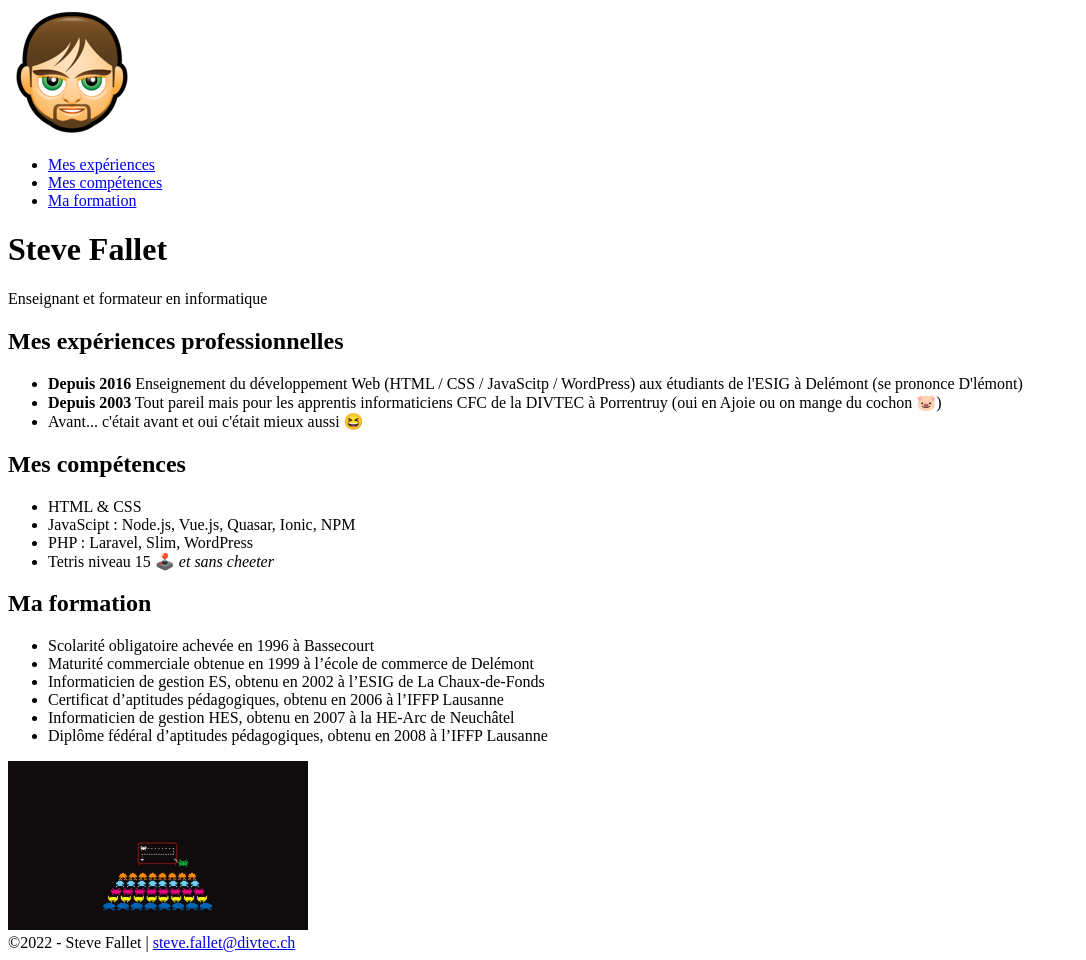
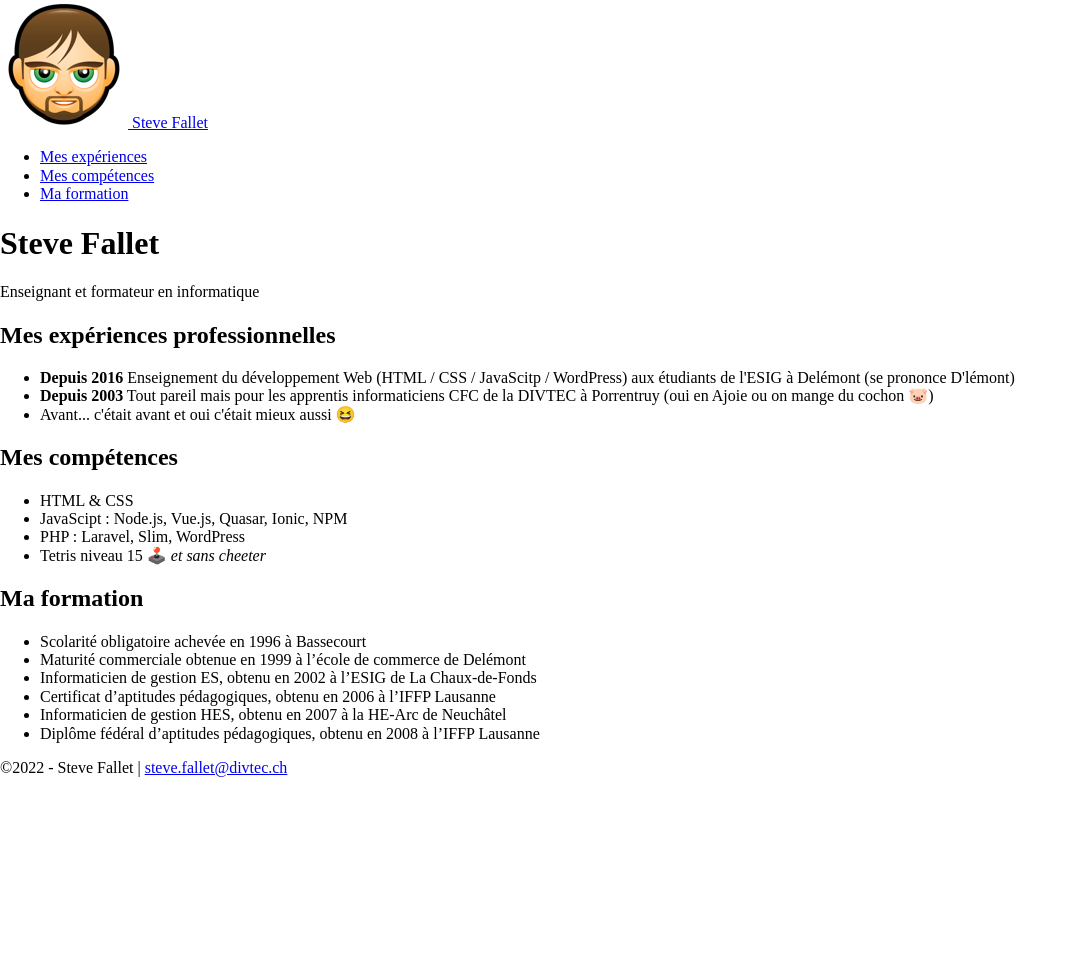
Before and after one commit to divtec-cejef/101-SFA-HTML-CV-01, a plain HTML site: page index.html in a window 1280 px wide. Shown: the whole page, without its empty margins (0-1086 px from the left). After the commit the page ends 800 px from the top, so only its background shows below. Drawn offline with nearby package versions, Linux system fonts and the light colour scheme.

Commit message:
solution étape 2

```diff
--- a/index.html
+++ b/index.html
@@ -13,11 +13,15 @@
     <meta name="description" content="Le CV de Steve Fallet enseignant en informatique">
     <!-- Favicon -->
     <link rel="icon" type="image/png" href="favicon.ico" />
+    <!-- CSS -->
+    <link rel="stylesheet" href="css/normalize.css">
+    <link rel="stylesheet" href="css/main.css">
 </head>
 <body>
 <header>
     <a class="logo" href="img/steve-fallet-avatar.png">
         <img src="img/steve-fallet-avatar.png" alt="Avatar de Steve Fallet">
+        Steve Fallet
     </a>
 
     <nav>
@@ -29,7 +33,7 @@
                 <a href="#comp">Mes compétences</a>
             </li>
             <li>
-                <a href="#comp">Ma formation</a>
+                <a href="#formation">Ma formation</a>
             </li>
         </ul>
     </nav>
@@ -69,7 +73,6 @@
         <li>Diplôme fédéral d’aptitudes pédagogiques, obtenu en 2008 à l’IFFP
             Lausanne</li>
     </ul>
-    <img src="img/space-invaders.jpg" alt="Space Invaders la base !" width="300">
 </main>
 <footer>
     &copy;2022 - Steve Fallet | <a href="mailto:steve.fallet@divtec.ch">steve.fallet@divtec.ch</a>
```
Also changed, not shown: fonts/DroidSans-webfont.ttf (added), fonts/DroidSans-webfont.woff (added), img/steve-fallet-avatar-boc.png (added), 2 other files.
